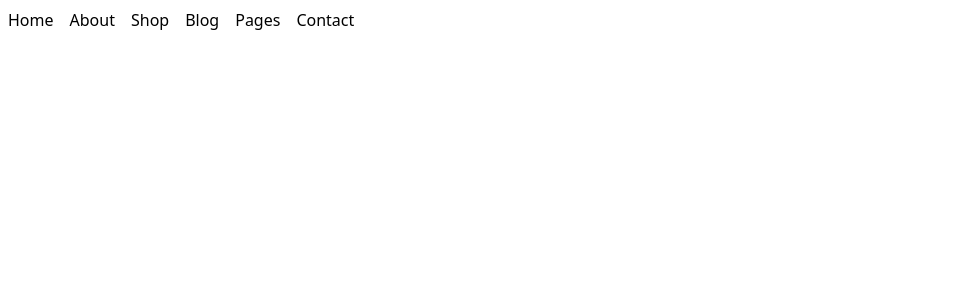
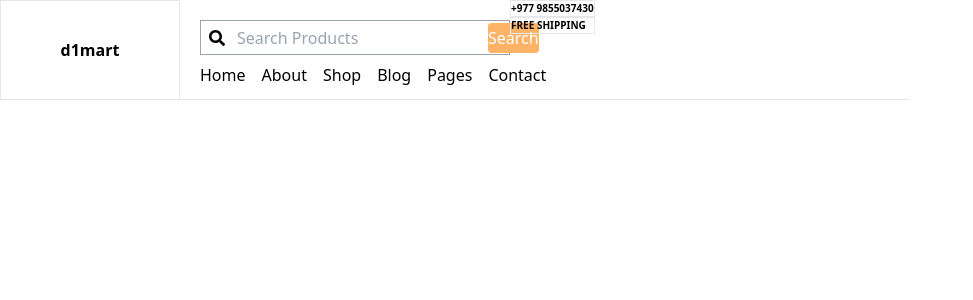
Before and after one commit to DiwanMalla/ecommerce-store, a React (Vite) app: page /home in a window 1280 px wide. Shown: the top 300 px of the page, without its empty margins (0-973 px from the left). Built offline with nearby package versions, Linux system fonts and the light colour scheme.

Commit message:
Added header navbar and search

```diff
--- a/package.json
+++ b/package.json
@@ -13,6 +13,7 @@
     "@types/react-router-dom": "^5.3.3",
     "react": "^18.2.0",
     "react-dom": "^18.2.0",
+    "react-icons": "^4.12.0",
     "react-router-dom": "^5.3.4",
     "redux": "^5.0.0"
   },
--- a/src/App.tsx
+++ b/src/App.tsx
@@ -1,4 +1,4 @@
-import Login from "./Login";
+import Login from "./components/Login";
 import Home from "./home";
 import { BrowserRouter as Router, Route, Switch } from "react-router-dom";
 const App = () => {
--- /dev/null
+++ b/src/components/Cart.tsx
@@ -0,0 +1,22 @@
+const Cart = () => {
+  return (
+    <div>
+      <div>
+        <div className="">
+          <div className="border border-solid">
+            <h2 style={{ fontSize: "10px" }}>
+              <b>+977 9855037430</b>
+            </h2>
+          </div>
+          <div className="border border-solid">
+            <h2 style={{ fontSize: "10px" }}>
+              <b>FREE SHIPPING</b>
+            </h2>
+          </div>
+        </div>
+      </div>
+    </div>
+  );
+};
+
+export default Cart;
--- /dev/null
+++ b/src/components/Header.tsx
@@ -0,0 +1,27 @@
+import Cart from "./Cart";
+import Search from "./Search";
+import NavBar from "./navBar";
+
+const Header = () => {
+  return (
+    <div className="flex">
+      <div className="w-[180px] h-[100px] border border-solid flex items-center justify-center">
+        <div className="">
+          <b>d1mart</b>
+        </div>
+      </div>
+      <div>
+        <div className="ml-3">
+          <div className="flex">
+            <Search />
+            <Cart />
+          </div>
+          <NavBar />
+        </div>
+        <hr className="mt-1 w-[730px]" />
+      </div>
+    </div>
+  );
+};
+
+export default Header;
--- /dev/null
+++ b/src/components/Search.tsx
@@ -0,0 +1,26 @@
+import { FaSearch } from "react-icons/fa";
+const Search = () => {
+  return (
+    <div>
+      <div className="border border-solid border-gray-400 w-[310px] h-[35px] ml-2 mt-5 flex items-center">
+        <div className="ml-2">
+          <FaSearch id="search-icon" />
+        </div>
+        <input
+          type="text"
+          placeholder="Search Products"
+          className="ml-3"
+          style={{ outline: "none" }}
+        />
+        <button
+          className="ml-5 text-white w-[70px] h-[30px] rounded"
+          style={{ background: "#ffb366" }}
+        >
+          Search
+        </button>
+      </div>
+    </div>
+  );
+};
+
+export default Search;
--- a/src/navBar.tsx
+++ b/src/components/navBar.tsx
@@ -1,4 +1,5 @@
 import { Link } from "react-router-dom";
+import Search from "./Search";
 
 const NavBar = () => {
   const navItems = [
--- a/src/home.tsx
+++ b/src/home.tsx
@@ -1,9 +1,10 @@
-import NavBar from "./navBar";
+import Header from "./components/Header";
+
 const home = () => {
   return (
     <div>
       <div>
-        <NavBar />
+        <Header />
       </div>
     </div>
   );
```
Also changed, not shown: src/components/Login.tsx (renamed from src/Login.tsx), 1 other file (tests, documents, lock files or other folders).
